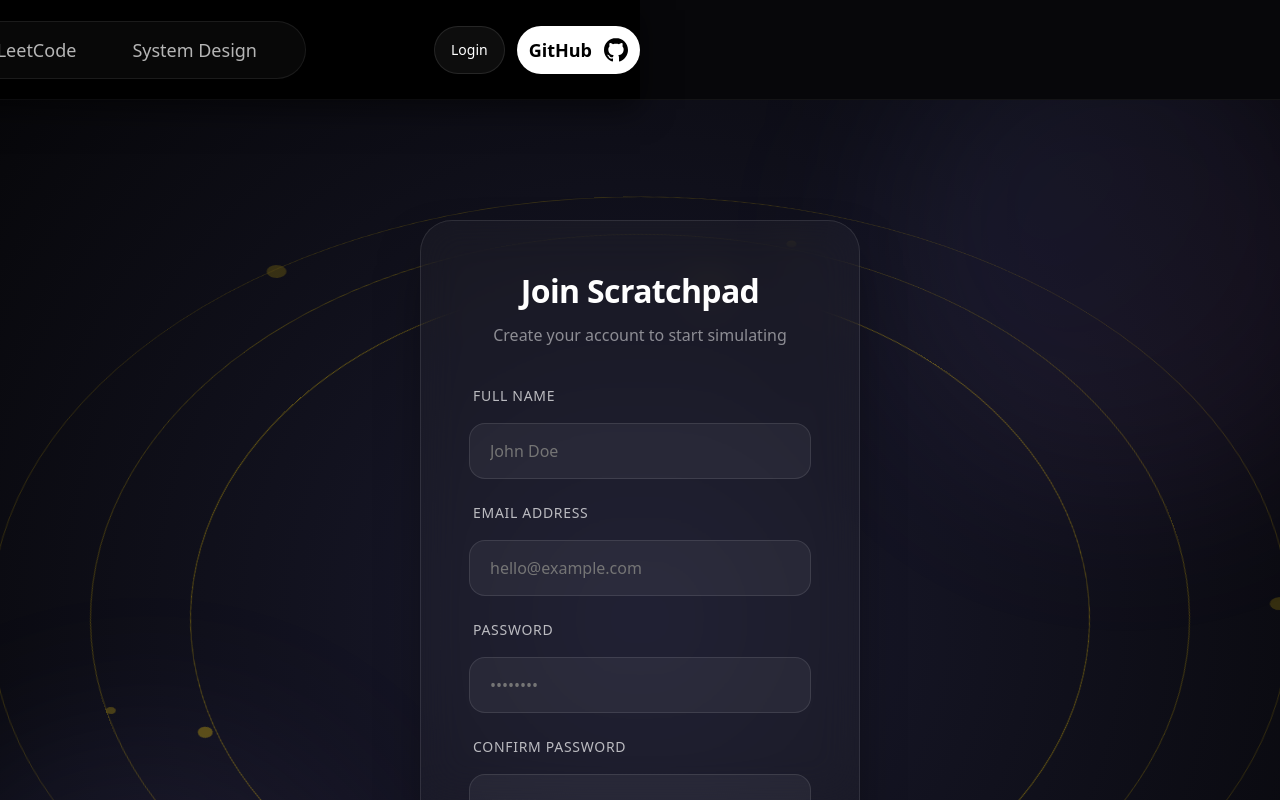
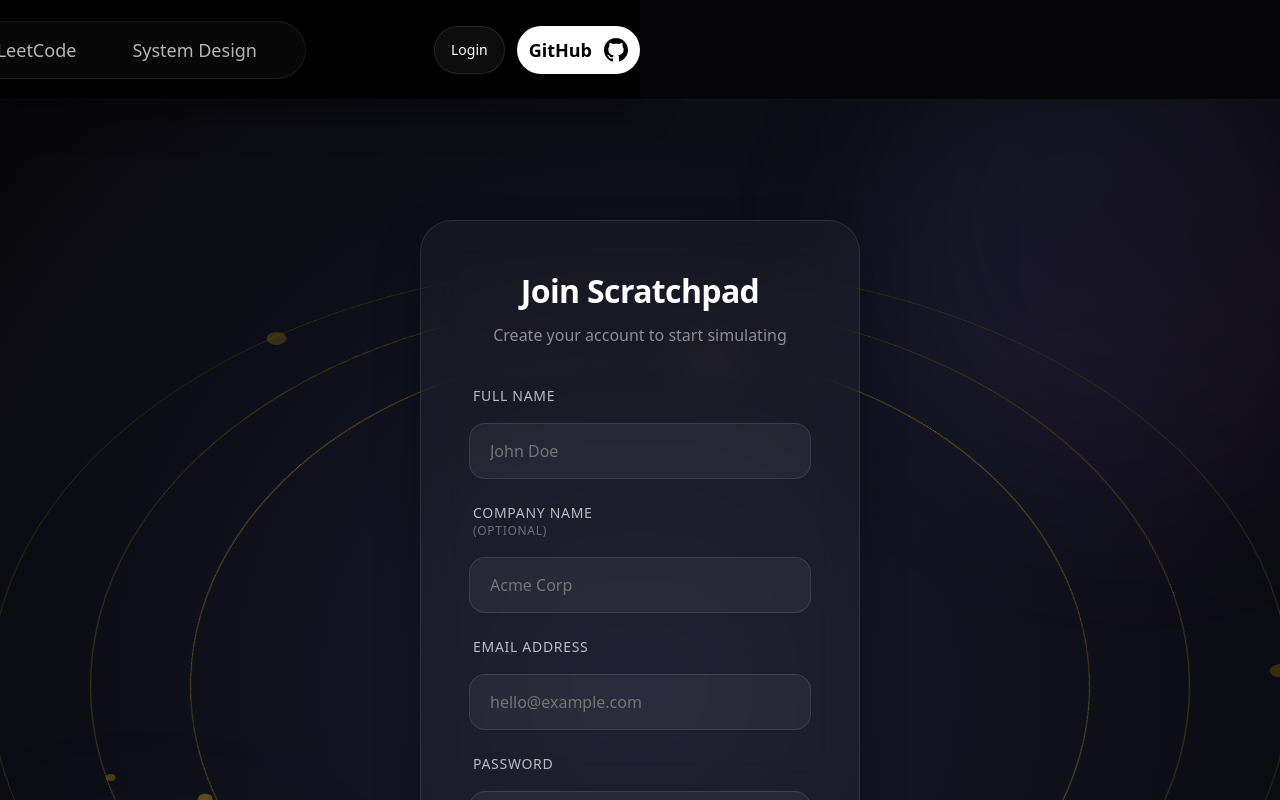
Before and after one commit to eddiekhean/high-contention-resource-allocation-frontend, a React (Vite) app in the folder apps/web/: page /auth in a window 1280 px wide. Both pictures are taken after typing "name@example.com", "Sample123" into the empty fields and a click on the button "CREATE ONE NOW". Built offline with nearby package versions, Linux system fonts and the light colour scheme; a web font is replaced by a local one.

Commit message:
Update auth

```diff
--- a/apps/web/src/pages/Auth.jsx
+++ b/apps/web/src/pages/Auth.jsx
@@ -8,7 +8,8 @@ const Auth = () => {
         email: '',
         password: '',
         confirmPassword: '',
-        name: ''
+        name: '',
+        companyName: ''
     });
 
     const handleChange = (e) => {
@@ -30,7 +31,8 @@ const Auth = () => {
             email: '',
             password: '',
             confirmPassword: '',
-            name: ''
+            name: '',
+            companyName: ''
         });
     };
 
@@ -49,6 +51,7 @@ const Auth = () => {
 
                     <form className="auth-form" onSubmit={handleSubmit}>
                         {!isLogin && (
+                            <>
                                 <div className="input-group">
                                     <label htmlFor="name">Full Name</label>
                                     <div className="input-wrapper">
@@ -63,6 +66,20 @@ const Auth = () => {
                                         />
                                     </div>
                                 </div>
+                                <div className="input-group">
+                                    <label htmlFor="companyName">Company Name <span style={{ opacity: 0.5, fontSize: '12px' }}>(Optional)</span></label>
+                                    <div className="input-wrapper">
+                                        <input
+                                            type="text"
+                                            id="companyName"
+                                            name="companyName"
+                                            placeholder="Acme Corp"
+                                            value={formData.companyName}
+                                            onChange={handleChange}
+                                        />
+                                    </div>
+                                </div>
+                            </>
                         )}
 
                         <div className="input-group">
```
Lines whose indentation alone changed are shown as unchanged.
